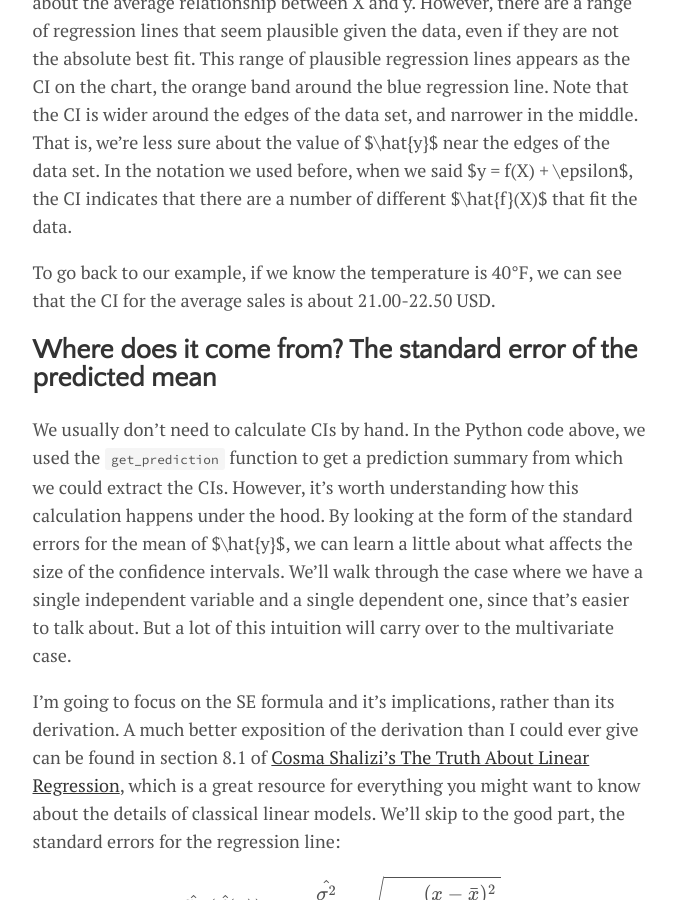
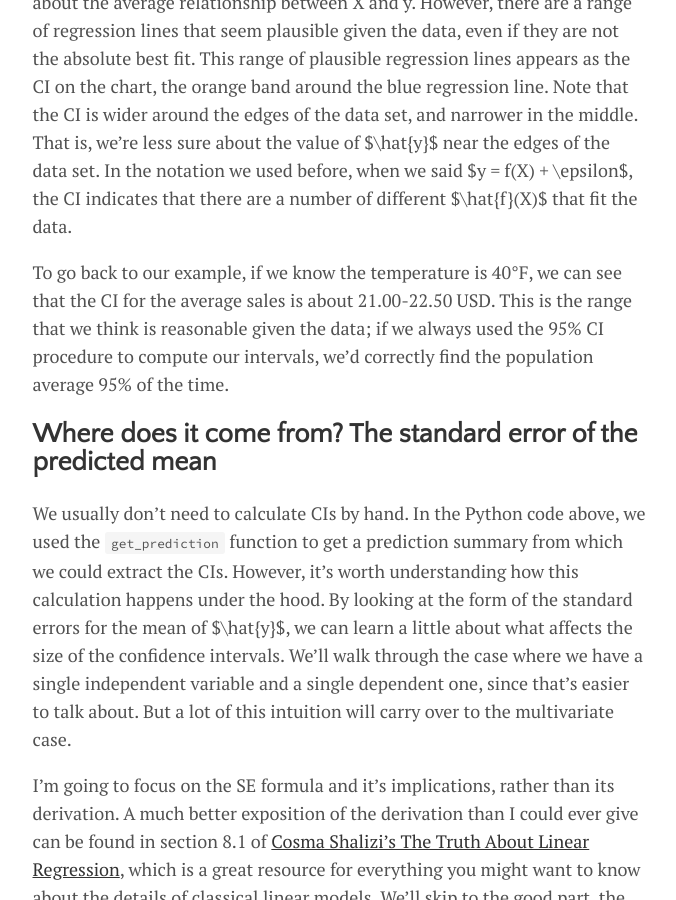
Before and after one commit to lmc2179/lmc2179.github.io, a Jekyll site: the page built from drafts/prediction_confidence.md, in a window 1280 px wide and 900 px high, scrolled down 7570 px. Shown: the whole window, without its empty margins (300-976 px from the left). Built offline with Jekyll 4.4.1, drawn with Linux system fonts in a browser that asks for light colours; formulas are drawn with MathJax 3.

Commit message:
Update prediction_confidence.md

```diff
--- a/drafts/prediction_confidence.md
+++ b/drafts/prediction_confidence.md
@@ -122,7 +122,7 @@ In either case, we're acknowledging that the point estimates $\hat{\alpha}$, $\h
 
 The blue line is the regression line, our point estimate - our single best guess about the average relationship between X and y. However, there are a range of regression lines that seem plausible given the data, even if they are not the absolute best fit. This range of plausible regression lines appears as the CI on the chart, the orange band around the blue regression line. Note that the CI is wider around the edges of the data set, and narrower in the middle. That is, we're less sure about the value of $\hat{y}$ near the edges of the data set. In the notation we used before, when we said $y = f(X) + \epsilon$, the CI indicates that there are a number of different $\hat{f}(X)$ that fit the data.
 
-To go back to our example, if we know the temperature is 40°F, we can see that the CI for the average sales is about 21.00-22.50 USD.
+To go back to our example, if we know the temperature is 40°F, we can see that the CI for the average sales is about 21.00-22.50 USD. This is the range that we think is reasonable given the data; if we always used the 95% CI procedure to compute our intervals, we'd correctly find the population average 95% of the time.
 
 ## Where does it come from? The standard error of the predicted mean
 
```
